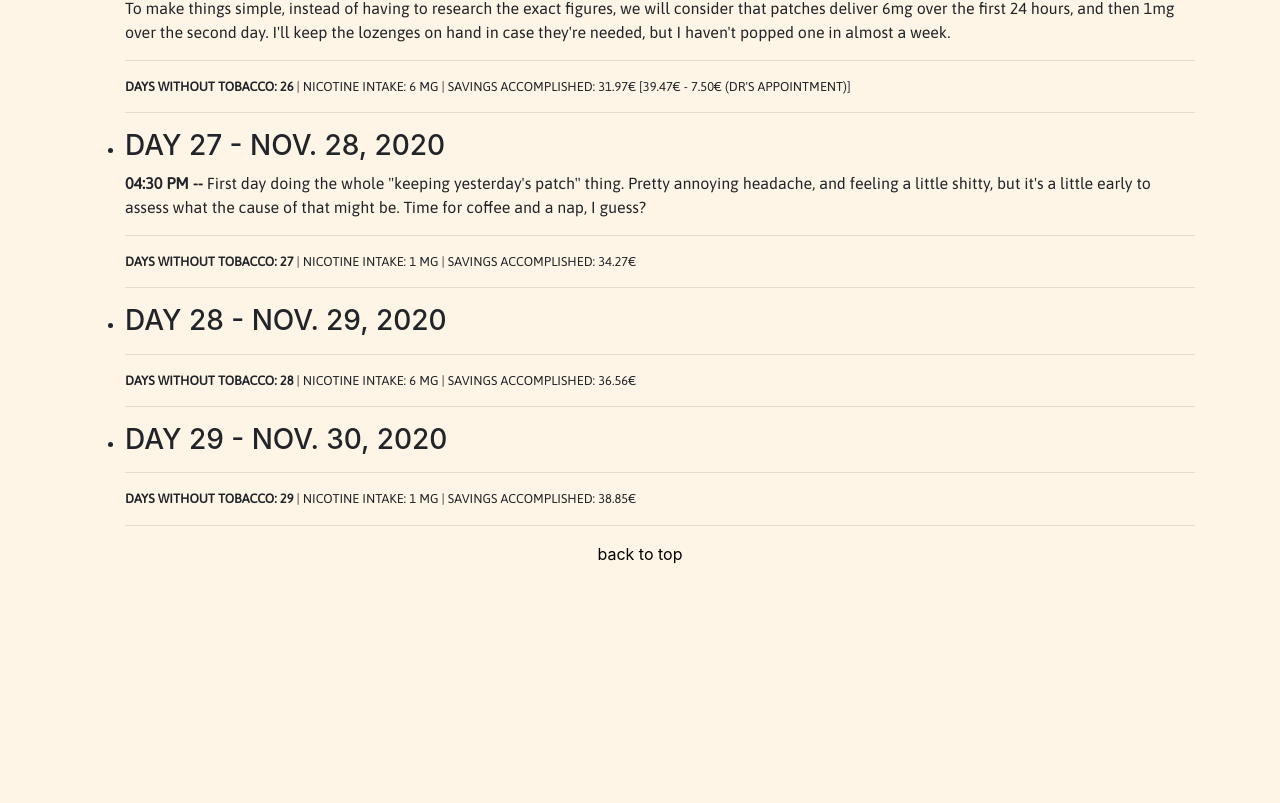
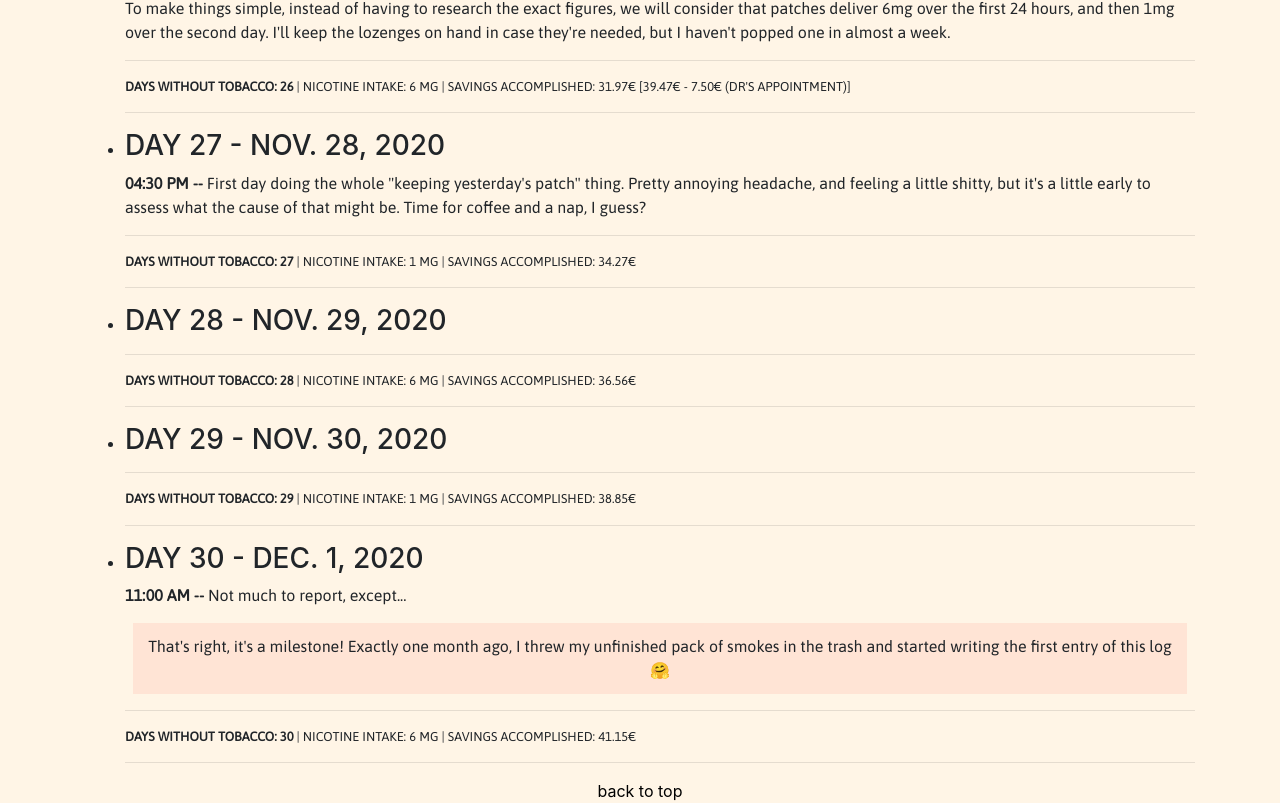
Before and after one commit to draialexis/alexisdrai, an Angular app: page / in a window 1280 px wide. Shown: the part 7170-7973 px from the top of the page. Before the commit the page ends 7736 px from the top, so only its background shows below. Built offline with nearby package versions, Linux system fonts and the light colour scheme.

Commit message:
Add entry for day 30 + milestone

```diff
--- a/src/app/components/smokefree/smokefree.component.html
+++ b/src/app/components/smokefree/smokefree.component.html
@@ -358,10 +358,20 @@
     <hr>
   </li>
   <li>
-    <h3 id="smokefree" class="text-uppercase">Day 29 - nov. 30, 2020</h3>
+    <h3 class="text-uppercase">Day 29 - nov. 30, 2020</h3>
     <hr>
     <p class="small-print text-uppercase"><strong>days without tobacco: 29</strong> | nicotine intake: 1 mg | savings
       accomplished: 38.85€</p>
+    <hr>
+  </li>
+  <li>
+    <h3 id="smokefree" class="text-uppercase">Day 30 - dec. 1, 2020</h3>
+    <p><strong>11:00 AM --</strong> Not much to report, except...</p>
+    <p class="flex-center milestone">That's right, it's a milestone! Exactly one month ago, I threw my unfinished pack
+      of smokes in the trash and started writing the first entry of this log 🤗</p>
+    <hr>
+    <p class="small-print text-uppercase"><strong>days without tobacco: 30</strong> | nicotine intake: 6 mg | savings
+      accomplished: 41.15€</p>
     <hr>
   </li>
 </ul>
```
